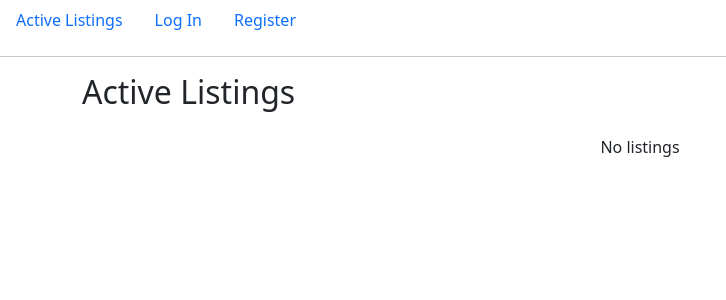
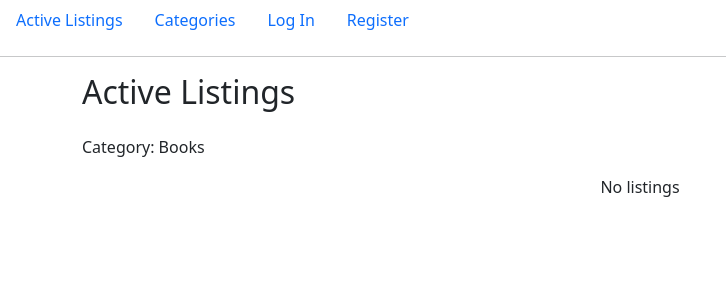
Before and after one commit to PritamUmaiya/commerce, a Django app: page /?category=Books in a window 1280 px wide. Shown: the part 72-372 px from the top of the page, without its empty margins (0-726 px from the left). Run offline with Django 3.2, Linux system fonts and the light colour scheme; data that the repository does not hold is empty.

Commit message:
adding category

```diff
--- a/commerce/auctions/templates/auctions/index.html
+++ b/commerce/auctions/templates/auctions/index.html
@@ -4,6 +4,10 @@
     <div class="mb-4">
         <h2>Active Listings</h2>
     </div>
+
+    {% if category_name %}
+        <p>Category: {{ category_name }}</p>
+    {% endif %}
 
     {% for listing in listings %}
         <div class="card mb-3" onclick="window.location.href='/listings/{{ listing.id }}';">
--- a/commerce/auctions/templates/auctions/layout.html
+++ b/commerce/auctions/templates/auctions/layout.html
@@ -27,6 +27,9 @@
             <li class="nav-item">
                 <a class="nav-link" href="{% url 'index' %}">Active Listings</a>
             </li>
+            <li class="nav-item">
+                <a class="nav-link" href="{% url 'categories' %}">Categories</a>
+            </li>
             {% if user.is_authenticated %}
                 <li class="nav-item">
                     <a class="nav-link" href="{% url 'watchlist' %}">Watchlist <span class="badge text-bg-secondary">{{ watchlist_count }}</span></a>
--- a/commerce/auctions/urls.py
+++ b/commerce/auctions/urls.py
@@ -7,6 +7,7 @@ urlpatterns = [
     path("login", views.login_view, name="login"),
     path("logout", views.logout_view, name="logout"),
     path("register", views.register, name="register"),
+    path("categories", views.categories, name="categories"),
     path("create_listing", views.create_listing, name="create_listing"),
     path("close_listing/<int:id>", views.close_listing, name="close_listing"),
     path("listings/<int:id>", views.listings, name="listings"),
--- a/commerce/auctions/views.py
+++ b/commerce/auctions/views.py
@@ -22,11 +22,21 @@ class ListingForm(forms.Form):
 
 
 def index(request):
-    # Active listing
-    listings = Listing.objects.filter(is_active=True)
+    category_name = request.GET.get('category')
+    if category_name:
+        listings = Listing.objects.filter(category=category_name, is_active=True)
+    else:
+        listings = Listing.objects.filter(is_active=True)
 
     return render(request, "auctions/index.html", {
         "listings": listings,
+        "category_name": category_name,
+    })
+
+
+def categories(request):
+    return render(request, "auctions/categories.html", {
+        "categories": CATEGORIES,
     })
 
 
```
Also changed, not shown: commerce/auctions/templates/auctions/categories.html (added, +14 -0 lines), commerce/db.sqlite3.
